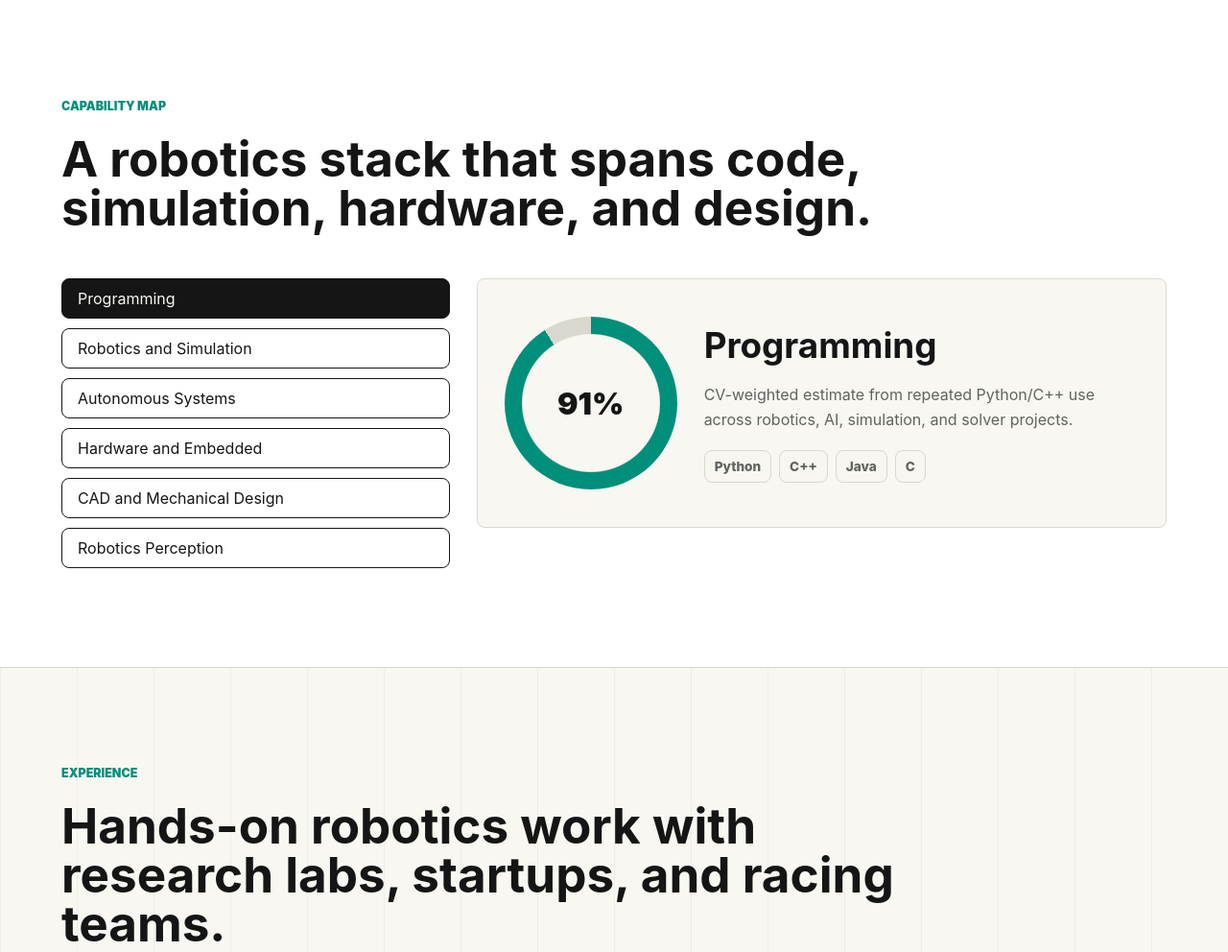
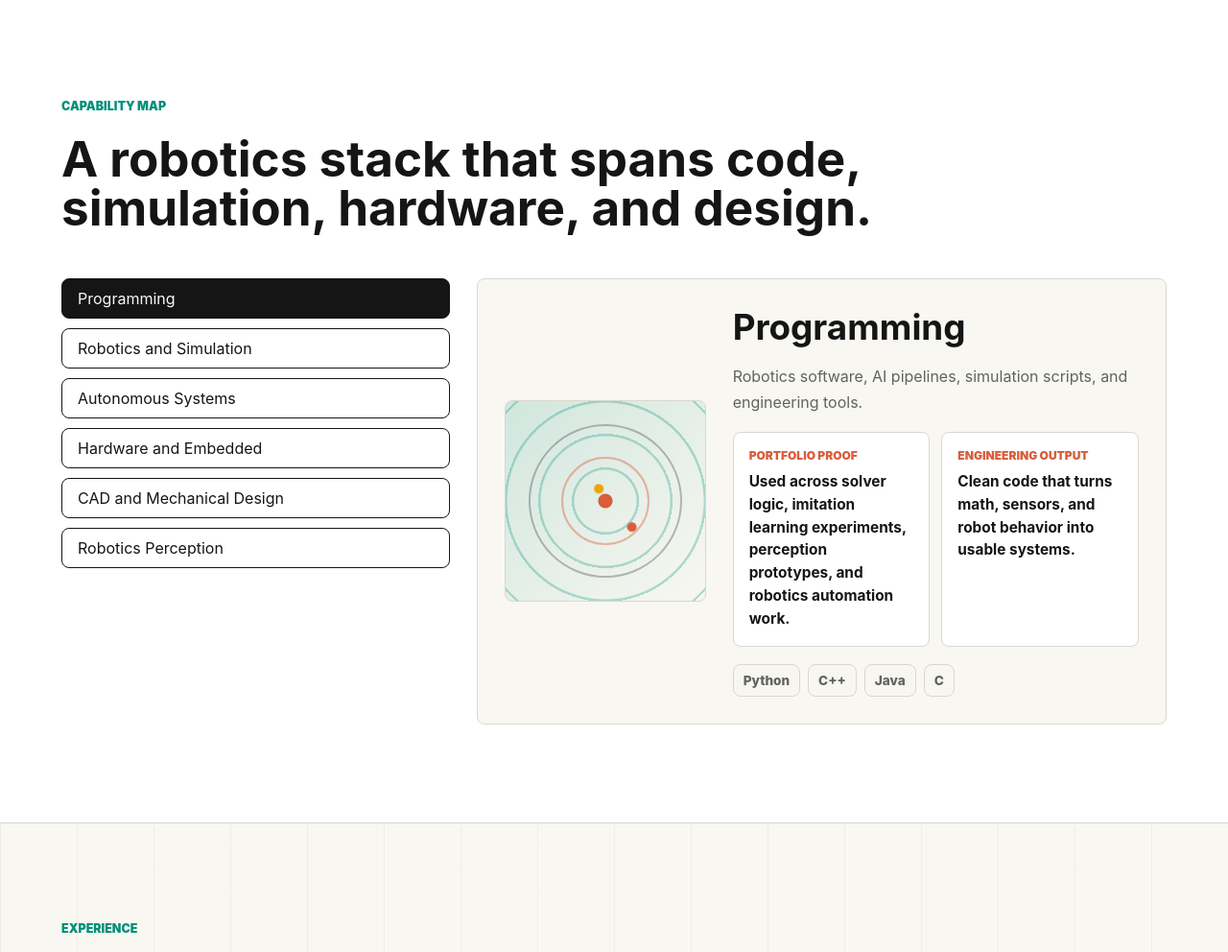
Before and after one commit to ADARSH848/my_portfolio, a Flask app: page / in a window 1280 px wide. Shown: the part 4384-5376 px from the top of the page at 96% size. Run offline with Flask 3, Linux system fonts and the light colour scheme.

Commit message:
Improve capability map section

```diff
--- a/app.py
+++ b/app.py
@@ -7,7 +7,7 @@ app = Flask(__name__)
 PROFILE = {
     "name": "Adarsh Anand Karan",
     "role": "Robotics Engineer | AI and Autonomous Systems",
-    "location": "Chennai, India",
+    "location": "Delhi, India",
     "email": "adarshkaran2002@gmail.com",
     "phone": "+91 8269214473",
     "linkedin": "https://linkedin.com/in/adarsh-anand-karan-116884261",
@@ -48,57 +48,46 @@ PROFILE = {
     "skills": [
         {
             "domain": "Programming",
-            "strength": 91,
             "items": ["Python", "C++", "Java", "C"],
-            "basis": (
-                "CV-weighted estimate from repeated Python/C++ use across "
-                "robotics, AI, simulation, and solver projects."
-            ),
+            "focus": "Robotics software, AI pipelines, simulation scripts, and engineering tools.",
+            "proof": "Used across solver logic, imitation learning experiments, perception prototypes, and robotics automation work.",
+            "output": "Clean code that turns math, sensors, and robot behavior into usable systems.",
         },
         {
             "domain": "Robotics and Simulation",
-            "strength": 95,
             "items": ["ROS2", "ROS", "Gazebo", "PyBullet", "RViz", "Matlab"],
-            "basis": (
-                "Highest score because your CV shows ROS2, PyBullet, Matlab, "
-                "URDF, SLAM, and simulation work across multiple robotics roles."
-            ),
+            "focus": "Robot modeling, validation, virtual testing, and simulation-led design.",
+            "proof": "Built URDF workflows, Matlab trajectory validation, PyBullet locomotion experiments, and ROS2 navigation systems.",
+            "output": "Simulation environments that reduce hardware risk before prototyping.",
         },
         {
             "domain": "Autonomous Systems",
-            "strength": 92,
             "items": ["SLAM", "Motion Planning", "Robot Control", "Navigation"],
-            "basis": (
-                "Based on SLAM pipelines, localization, path planning, docking, "
-                "quadruped control, and navigation-focused internship work."
-            ),
+            "focus": "Mapping, localization, path planning, robot control, and docking behavior.",
+            "proof": "Applied through underwater navigation, medical docking bots, mobile docking mechanisms, and quadruped control research.",
+            "output": "Robots that can sense, decide, move, and align with purpose.",
         },
         {
             "domain": "Hardware and Embedded",
-            "strength": 86,
             "items": [
                 "Raspberry Pi",
                 "Jetson Nano",
                 "Wiring Harness Design",
                 "Sensor Integration",
             ],
-            "basis": (
-                "Based on Raspberry Pi, Jetson Nano, Arduino hardware, vehicle "
-                "telemetry, wiring, dispensing, and sensor integration mentions."
-            ),
+            "focus": "Sensor integration, embedded controllers, telemetry, and hardware-software interfaces.",
+            "proof": "Built Arduino dispensing hardware, Formula Racing DAQ and telemetry, and multi-sensor robotics integrations.",
+            "output": "Reliable physical prototypes where electronics and software work together.",
         },
         {
             "domain": "CAD and Mechanical Design",
-            "strength": 89,
             "items": ["SolidWorks", "Fusion 360", "Mechanism Design"],
-            "basis": (
-                "Based on pipe inspection robot CAD, rural machine prototyping, "
-                "mechanism design, and the omni-directional docking patent."
-            ),
+            "focus": "Mechanical architecture, CAD modeling, mechanism design, and prototype-ready assemblies.",
+            "proof": "Designed pipe inspection robot CAD, rural machine prototypes, competition concepts, and a patented docking robot mechanism.",
+            "output": "Mechanisms designed for motion, manufacturability, and validation.",
         },
         {
             "domain": "Robotics Perception",
-            "strength": 88,
             "items": [
                 "Machine Learning",
                 "Deep Learning",
@@ -107,10 +96,9 @@ PROFILE = {
                 "TensorFlow",
                 "Feature Extraction",
             ],
-            "basis": (
-                "Based on OpenCV tracking, image processing, feature extraction, "
-                "classification models, and real-time perception work."
-            ),
+            "focus": "Computer vision, object tracking, image enhancement, feature extraction, and AI perception.",
+            "proof": "Built OpenCV tracking systems, robotic arm vision integration, image classification, and edge detection workflows.",
+            "output": "Perception modules that help robots interpret real-world scenes.",
         },
     ],
     "experience": [
--- /dev/null
+++ b/changes settings.txt
@@ -0,0 +1,3 @@
+git add .
+git commit -m "Update portfolio"
+git push
--- a/static/script.js
+++ b/static/script.js
@@ -137,12 +137,24 @@ function renderSkills() {
 
     const activeSkill = state.profile.skills[state.activeSkillIndex];
     selectors.skillPanel.innerHTML = `
-        <div class="skill-meter" style="--strength: ${activeSkill.strength}%">
-            <span>${activeSkill.strength}%</span>
+        <div class="skill-signal" aria-hidden="true">
+            <span></span>
+            <span></span>
+            <span></span>
         </div>
         <div class="skill-copy">
             <h3>${activeSkill.domain}</h3>
-            <p class="skill-basis">${activeSkill.basis}</p>
+            <p class="skill-focus">${activeSkill.focus}</p>
+            <div class="skill-proof-grid">
+                <article>
+                    <span>Portfolio Proof</span>
+                    <strong>${activeSkill.proof}</strong>
+                </article>
+                <article>
+                    <span>Engineering Output</span>
+                    <strong>${activeSkill.output}</strong>
+                </article>
+            </div>
             <div class="skill-list">
                 ${activeSkill.items.map((item) => `<span>${item}</span>`).join("")}
             </div>
--- a/static/styles.css
+++ b/static/styles.css
@@ -453,31 +453,79 @@ h3 {
 
 .skill-panel {
     display: grid;
-    grid-template-columns: 180px minmax(0, 1fr);
+    grid-template-columns: 210px minmax(0, 1fr);
     gap: 28px;
     align-items: center;
-    min-height: 260px;
+    min-height: 320px;
     padding: 28px;
     border: 1px solid var(--line);
     border-radius: 8px;
     background: var(--paper);
 }
 
-.skill-meter {
-    --strength: 80%;
+.skill-signal {
+    position: relative;
     display: grid;
     place-items: center;
-    width: 180px;
+    width: 210px;
     aspect-ratio: 1;
-    border-radius: 50%;
+    overflow: hidden;
     background:
-        radial-gradient(circle at center, var(--paper) 0 56%, transparent 57%),
-        conic-gradient(var(--accent) var(--strength), var(--line) 0);
+        radial-gradient(circle at center, var(--hot) 0 7px, transparent 8px),
+        repeating-radial-gradient(circle at center, transparent 0 32px, color-mix(in srgb, var(--accent) 28%, transparent) 33px 35px),
+        linear-gradient(135deg, color-mix(in srgb, var(--accent) 16%, transparent), transparent);
+    border: 1px solid var(--line);
+    border-radius: 8px;
 }
 
-.skill-meter span {
-    font-size: 2rem;
-    font-weight: 900;
+.skill-signal::before,
+.skill-signal::after {
+    position: absolute;
+    inset: 24px;
+    border: 2px solid color-mix(in srgb, var(--ink) 28%, transparent);
+    border-radius: 50%;
+    content: "";
+}
+
+.skill-signal::after {
+    inset: 58px;
+    border-color: color-mix(in srgb, var(--hot) 42%, transparent);
+}
+
+.skill-signal span {
+    position: absolute;
+    left: 50%;
+    top: 50%;
+    width: 10px;
+    height: 10px;
+    margin: -5px;
+    background: var(--accent);
+    border-radius: 50%;
+    transform-origin: -58px -58px;
+    animation: skill-orbit 5s linear infinite;
+}
+
+.skill-signal span:nth-child(2) {
+    background: var(--gold);
+    transform-origin: 66px -36px;
+    animation-duration: 6.4s;
+}
+
+.skill-signal span:nth-child(3) {
+    background: var(--hot);
+    transform-origin: -32px 70px;
+    animation-duration: 7.2s;
+    animation-direction: reverse;
+}
+
+@keyframes skill-orbit {
+    from {
+        transform: rotate(0deg);
+    }
+
+    to {
+        transform: rotate(360deg);
+    }
 }
 
 .skill-copy h3 {
@@ -485,11 +533,43 @@ h3 {
     font-size: clamp(1.4rem, 3vw, 2.3rem);
 }
 
-.skill-basis {
+.skill-focus {
     max-width: 720px;
     margin-bottom: 18px;
     color: var(--muted);
     line-height: 1.65;
+}
+
+.skill-proof-grid {
+    display: grid;
+    grid-template-columns: repeat(2, minmax(0, 1fr));
+    gap: 12px;
+    margin-bottom: 18px;
+}
+
+.skill-proof-grid article {
+    min-height: 126px;
+    padding: 16px;
+    border: 1px solid var(--line);
+    border-radius: 8px;
+    background: var(--surface);
+}
+
+.skill-proof-grid span {
+    display: block;
+    margin-bottom: 8px;
+    color: var(--hot);
+    font-size: 0.75rem;
+    font-weight: 900;
+    letter-spacing: 0;
+    text-transform: uppercase;
+}
+
+.skill-proof-grid strong {
+    display: block;
+    color: var(--ink);
+    font-size: 0.96rem;
+    line-height: 1.55;
 }
 
 .timeline {
@@ -687,8 +767,12 @@ h3 {
         grid-template-columns: 1fr;
     }
 
-    .skill-meter {
-        width: min(180px, 58vw);
+    .skill-signal {
+        width: min(210px, 70vw);
+    }
+
+    .skill-proof-grid {
+        grid-template-columns: 1fr;
     }
 
     .timeline::before,
```
